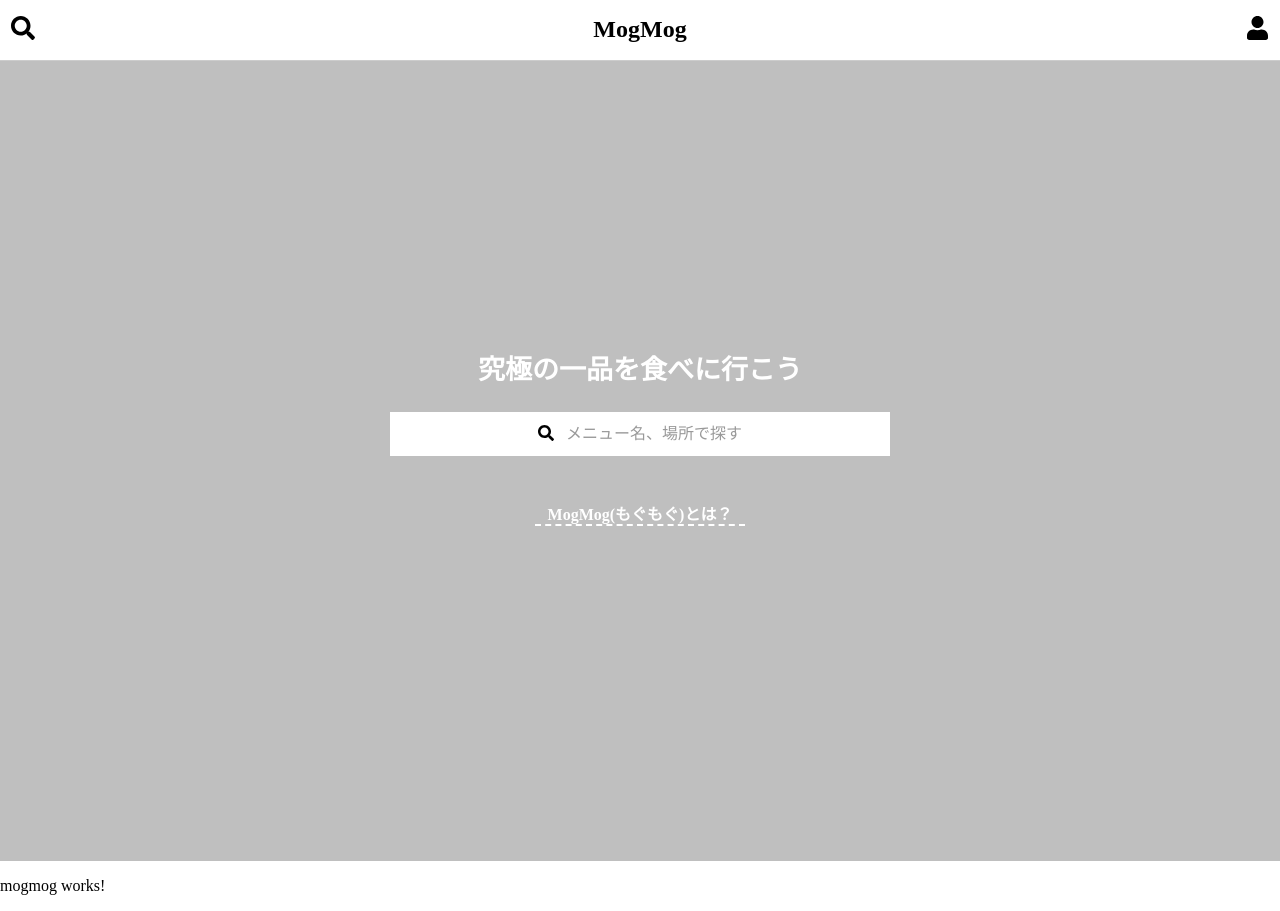
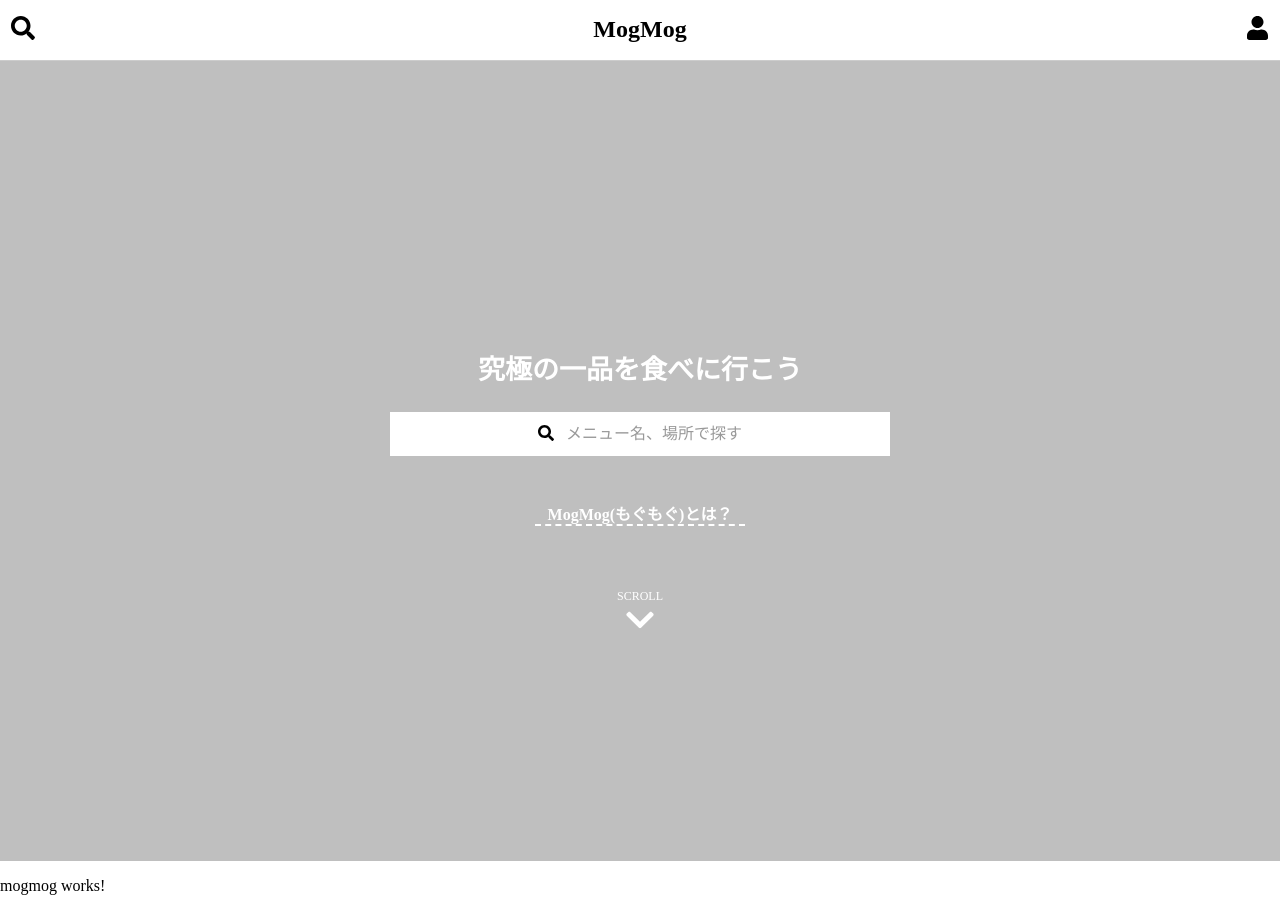
Before and after one commit to kasaharu/trace-on, an Angular app: page /mogmog in a window 1280 px wide. Built offline with nearby package versions, Linux system fonts and the light colour scheme.

Commit message:
MogmogCoverImageComponent に scroll 指示のブロックを表示

```diff
--- a/src/app/components/mogmog-cover-image/mogmog-cover-image.component.html
+++ b/src/app/components/mogmog-cover-image/mogmog-cover-image.component.html
@@ -10,5 +10,9 @@
     <div class="mogmog-about">
       MogMog(もぐもぐ)とは？
     </div>
+    <div class="mogmog-scroll-prompt">
+      <span class="message">SCROLL</span>
+      <div class="icon"><fa-icon [icon]="faChevronDown" size="2x"></fa-icon></div>
+    </div>
   </div>
 <div>
--- a/src/app/components/mogmog-cover-image/mogmog-cover-image.component.scss
+++ b/src/app/components/mogmog-cover-image/mogmog-cover-image.component.scss
@@ -44,3 +44,15 @@
   border-bottom: dashed 2px white;
   margin: 50px auto;
 }
+
+.mogmog-scroll-prompt {
+  display: flex;
+  flex-direction: column;
+  justify-content: flex-end;
+  color: white;
+  margin-top: 64px;
+
+  .message {
+    font-size: 12px;
+  }
+}
--- a/src/app/components/mogmog-cover-image/mogmog-cover-image.component.ts
+++ b/src/app/components/mogmog-cover-image/mogmog-cover-image.component.ts
@@ -1,5 +1,5 @@
 import { Component, OnInit } from '@angular/core';
-import { faSearch } from '@fortawesome/free-solid-svg-icons';
+import { faSearch, faChevronDown } from '@fortawesome/free-solid-svg-icons';
 
 @Component({
   selector: 'app-mogmog-cover-image',
@@ -8,6 +8,7 @@
 })
 export class MogmogCoverImageComponent implements OnInit {
   faSearch = faSearch;
+  faChevronDown = faChevronDown;
 
   constructor() { }
 
```
